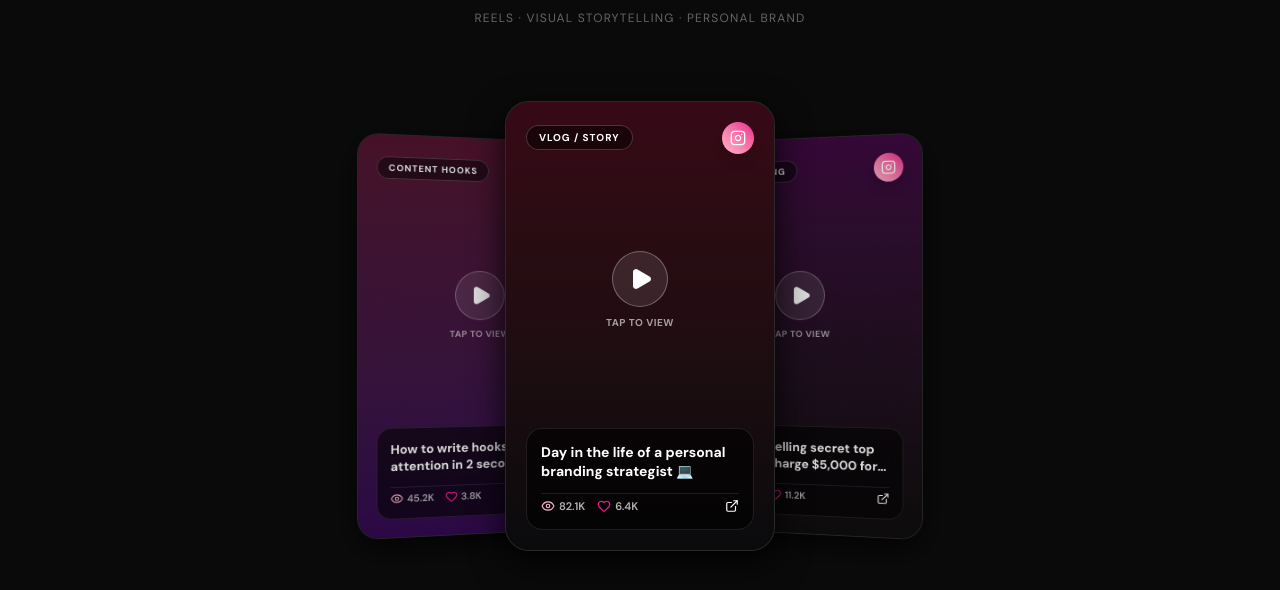
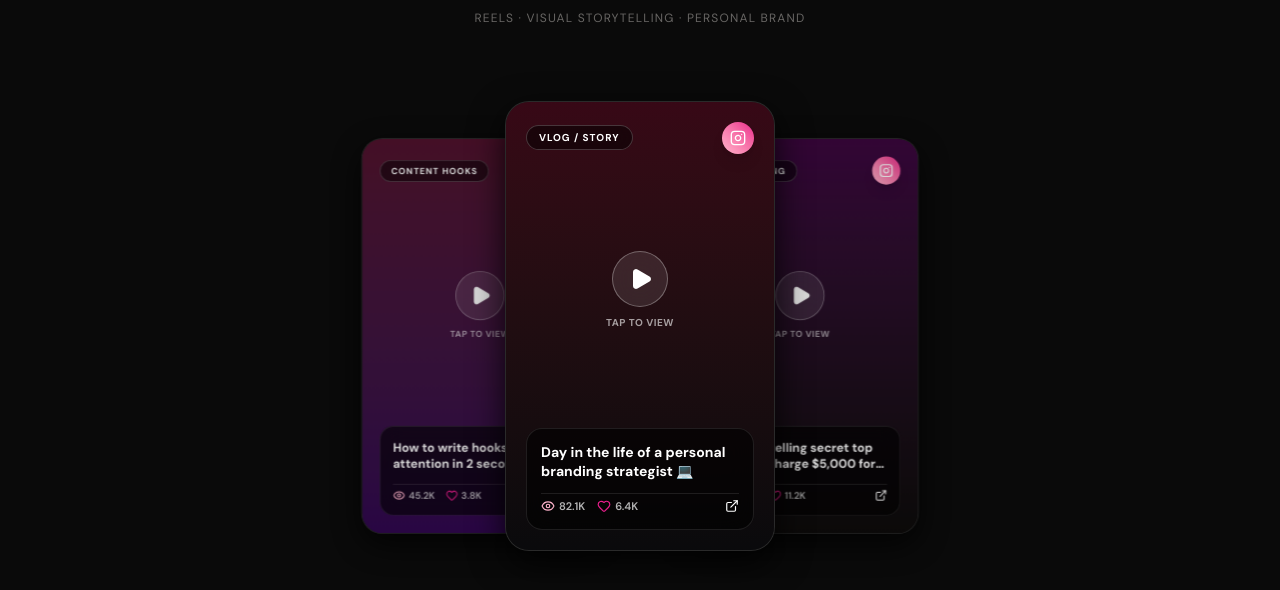
Before and after one commit to evanbose7/kamna-portfolio, a React (Vite) app: page / in a window 1280 px wide. Shown: the part 1100-1690 px from the top of the page. Built offline with nearby package versions, Linux system fonts and the light colour scheme; a web font is replaced by a local one.

Commit message:
make-side-cards-flat-facing-forward-like-center-card

```diff
--- a/src/components/InstagramSection.jsx
+++ b/src/components/InstagramSection.jsx
@@ -101,7 +101,9 @@ export default function InstagramSection() {
 
     const absOffset = Math.abs(offset);
     let scale = isHovered ? 1.08 : 1 - absOffset * 0.12;
-    let rotateY = offset * -15;
+
+    // Set 0deg rotation so first and last cards are 100% flat and facing straight forward like the center card
+    let rotateY = 0;
 
     let opacity = 1;
     if (absOffset > 2) {
@@ -139,7 +141,7 @@ export default function InstagramSection() {
         </p>
       </div>
 
-      {/* 3D Fan Deck Container */}
+      {/* 3D Fan Deck Container with Flat Facing Cards */}
       <div
         className="relative mx-auto h-[480px] sm:h-[520px] max-w-5xl flex items-center justify-center perspective-[1200px] touch-pan-y"
         onTouchStart={handleTouchStart}
@@ -148,7 +150,6 @@ export default function InstagramSection() {
       >
         {reels.map((reel, index) => {
           const isHovered = hoveredIndex === index;
-          const isActive = activeReelIndex === index;
 
           return (
             <div
```
